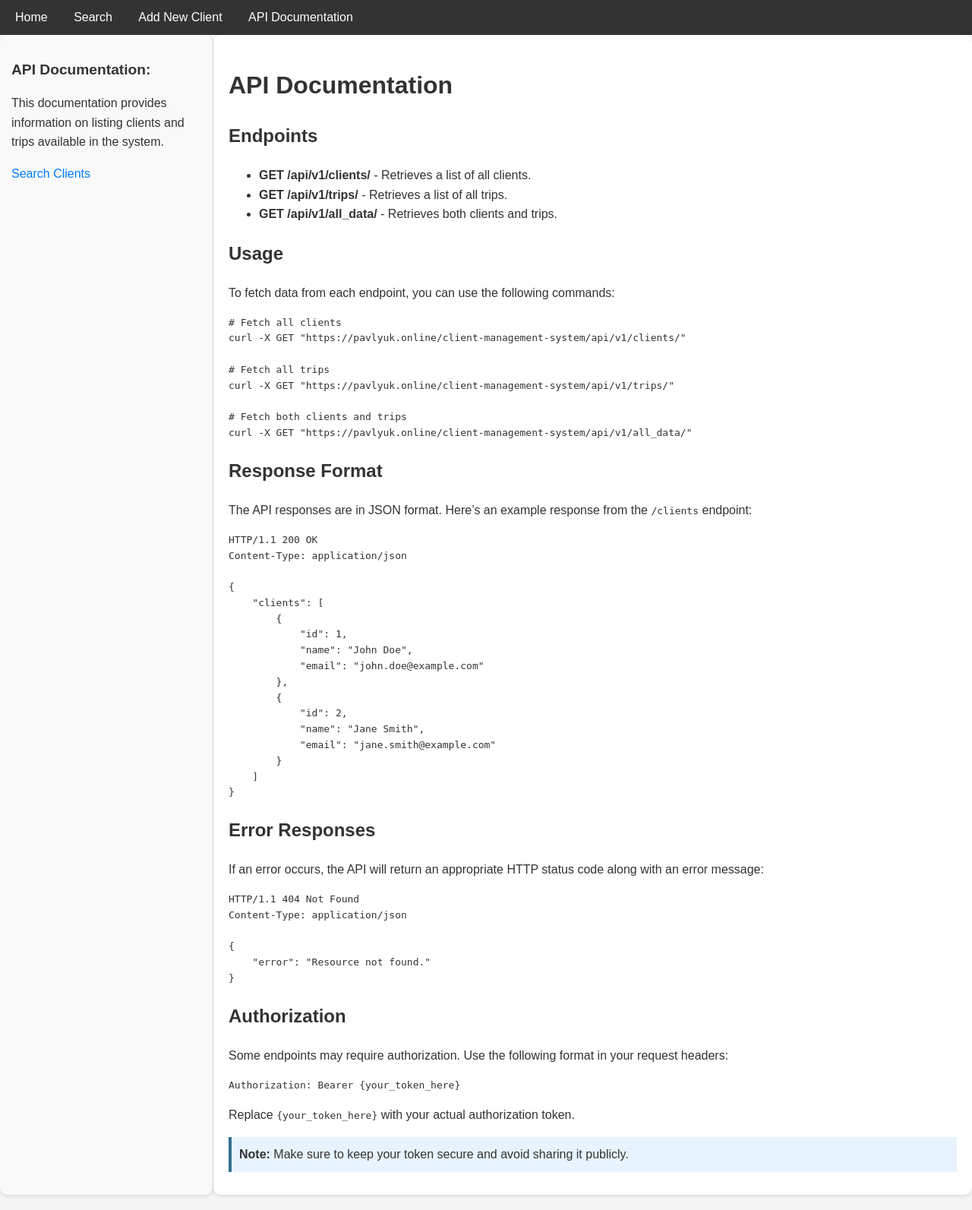
After one commit to iOSSergey/client-management-system, a Django app: page /client-management-system/api/documentation/ in a window 1280 px wide. The commit adds this page. Shown: the whole page at 76% size. Run offline with Django 5.2, Linux system fonts and the light colour scheme.

Commit message:
:sparkles: Update API Documentation

```diff
--- /dev/null
+++ b/api/templates/api/documentation.html
@@ -0,0 +1,81 @@
+{% extends 'clients/base.html' %}
+
+{% block title %}API Documentation{% endblock %}
+
+{% block sidebar %}
+<h2>API Documentation:</h2>
+<p>This documentation provides information on listing clients and trips available in the system.</p>
+<ul>
+  <li><a href="{% url "search_clients" %}">Search Clients</a></li>
+</ul>
+{% endblock %}
+
+{% block content %}
+
+<h1>API Documentation</h1>
+
+<h2>Endpoints</h2>
+<ul>
+  <li><strong>GET /api/v1/clients/</strong> - Retrieves a list of all clients.</li>
+  <li><strong>GET /api/v1/trips/</strong> - Retrieves a list of all trips.</li>
+  <li><strong>GET /api/v1/all_data/</strong> - Retrieves both clients and trips.</li>
+</ul>
+
+<h2>Usage</h2>
+<p>To fetch data from each endpoint, you can use the following commands:</p>
+<pre>
+# Fetch all clients
+curl -X GET "https://pavlyuk.online/client-management-system/api/v1/clients/"
+
+# Fetch all trips
+curl -X GET "https://pavlyuk.online/client-management-system/api/v1/trips/"
+
+# Fetch both clients and trips
+curl -X GET "https://pavlyuk.online/client-management-system/api/v1/all_data/"
+</pre>
+
+<h2>Response Format</h2>
+<p>The API responses are in JSON format. Here’s an example response from the <code>/clients</code> endpoint:</p>
+<pre>
+HTTP/1.1 200 OK
+Content-Type: application/json
+
+{
+    "clients": [
+        {
+            "id": 1,
+            "name": "John Doe",
+            "email": "john.doe@example.com"
+        },
+        {
+            "id": 2,
+            "name": "Jane Smith",
+            "email": "jane.smith@example.com"
+        }
+    ]
+}
+</pre>
+
+<h2>Error Responses</h2>
+<p>If an error occurs, the API will return an appropriate HTTP status code along with an error message:</p>
+<pre>
+HTTP/1.1 404 Not Found
+Content-Type: application/json
+
+{
+    "error": "Resource not found."
+}
+</pre>
+
+<h2>Authorization</h2>
+<p>Some endpoints may require authorization. Use the following format in your request headers:</p>
+<pre>
+Authorization: Bearer {your_token_here}
+</pre>
+<p>Replace <code>{your_token_here}</code> with your actual authorization token.</p>
+
+<div class="note">
+  <strong>Note:</strong> Make sure to keep your token secure and avoid sharing it publicly.
+</div>
+
+{% endblock %}
--- a/api/urls.py
+++ b/api/urls.py
@@ -1,10 +1,10 @@
 # client_management_system/api/urls.py
 from django.urls import path
-from .views import ClientListView, TripListView, AllDataView, ManualView
+from .views import ClientListView, TripListView, AllDataView, DocumentationView
 
 urlpatterns = [
     path('v1/clients/', ClientListView.as_view(), name='client-list'),
     path('v1/trips/', TripListView.as_view(), name='trip-list'),
     path('v1/all_data/', AllDataView.as_view(), name='all-data'),
-    path('manual/', ManualView.as_view(), name='api-manual'),  # Новый маршрут для manual
+    path('documentation/', DocumentationView.as_view(), name='api-documentation'),
 ]
--- a/api/views.py
+++ b/api/views.py
@@ -1,7 +1,3 @@
-from django.shortcuts import render
-
-# Create api views here
-
 from django.shortcuts import render
 from rest_framework import generics
 from rest_framework.response import Response
@@ -42,6 +38,6 @@ class AllDataView(generics.GenericAPIView):
             })
 
 
-class ManualView(APIView):
+class DocumentationView(APIView):
     def get(self, request):
-        return render(request, 'api/manual.html')
+        return render(request, 'api/documentation.html')
--- a/clients/static/css/style.css
+++ b/clients/static/css/style.css
@@ -154,6 +154,13 @@ table th {
   background-color: #f4f4f4;
 }
 
+.note {
+  background-color: #e7f3fe;
+  border-left: 4px solid #31708f;
+  padding: 10px;
+  margin: 10px 0;
+}
+
 /* Styles for error and success messages */
 .error-message,
 .success-message {
@@ -175,7 +182,8 @@ table th {
 }
 
 /* Additional styles for the Client Details page */
-.client-details, .main-content {
+.client-details,
+.main-content {
   background: white;
   padding: 20px;
   border-radius: 10px;
@@ -245,7 +253,8 @@ table th {
 }
 
 /* Styles for the "Back" button */
-.back-button, .cancel-button {
+.back-button,
+.cancel-button {
   border: none;
   margin-top: 10px;
   padding: 10px 20px;
@@ -256,7 +265,8 @@ table th {
   transition: box-shadow 0.3s; /* Smooth transition */
 }
 
-.back-button:hover, .cancel-button:hover {
+.back-button:hover,
+.cancel-button:hover {
   background-color: #5a6268;
   box-shadow: 0px 4px 8px rgba(0, 0, 0, 0.2); /* Shadow */
 }
--- a/clients/templates/clients/base.html
+++ b/clients/templates/clients/base.html
@@ -16,7 +16,7 @@
             <li><a href="{% url 'latest_clients' %}">Home</a></li>
             <li><a href="{% url 'search_clients' %}">Search</a></li>
             <li><a href="{% url 'add_client' %}">Add New Client</a></li>
-            <li><a href="{% url 'api-manual' %}">API Manual</a></li>
+            <li><a href="{% url 'api-documentation' %}">API Documentation</a></li>
         </ul>
     </nav>
     <div class="container">
```
Also changed, not shown: api/templates/api/manual.html (deleted, +0 -35 lines).
